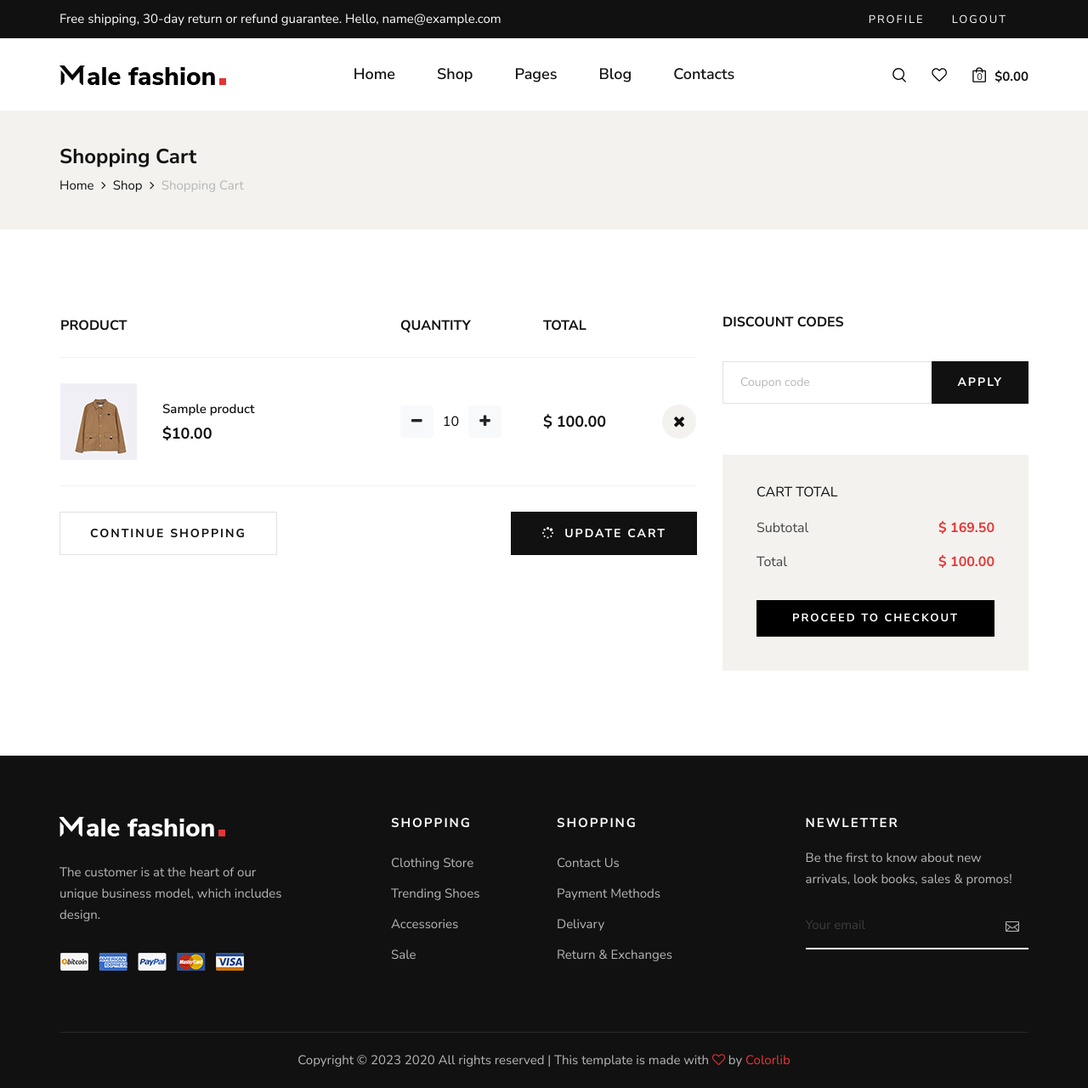
After one commit to mitko-stoyanov/Ecommerce-Store, a Django app: page /cart/ in a window 1280 px wide. The commit adds this page. Shown: the whole page at 85% size. Run offline with Django 4.2, Linux system fonts and the light colour scheme; a user stored in the database is signed in; tables that the repository leaves empty hold one stand-in row (values such as "Sample post"); parts of the project's set-up code (start-up, migrations or seed data) failed here and were passed over; some libraries are stand-ins or nearby versions.

Commit message:
Added cart template. Implemented cart functionality(without minus button and remove product).

```diff
--- a/online_store/online_store/carts/models.py
+++ b/online_store/online_store/carts/models.py
@@ -37,3 +37,6 @@ class CartItem(models.Model):
     is_active = models.BooleanField(
         default=True,
     )
+
+    def sub_total(self):
+        return self.product.price * self.quantity
--- a/online_store/online_store/carts/urls.py
+++ b/online_store/online_store/carts/urls.py
@@ -1,8 +1,9 @@
 from django.urls import path
 
 from . import views
-from online_store.store.views import StorePageView, SearchPageView, ShowDetails
+from .views import CartListView
 
 urlpatterns = (
-    path('add/<int:pk>/', views.add_to_cart, name='cart'),
+    path('', CartListView.as_view(), name='cart_page'),
+    path('add/<int:pk>/', views.add_to_cart, name='add_cart'),
 )
--- a/online_store/online_store/carts/views.py
+++ b/online_store/online_store/carts/views.py
@@ -1,10 +1,30 @@
-from django.shortcuts import render, get_object_or_404, redirect
+from django.shortcuts import redirect
+from django.views.generic import ListView
 
 from online_store.carts.models import Cart, CartItem
 from online_store.store.models import Product
 
 
-# Create your views here.
+class CartListView(ListView):
+    model = CartItem
+    template_name = 'store/cart.html'
+    context_object_name = 'products'
+
+    def get_queryset(self):
+        products = [p for p in CartItem.objects.all() if p.cart == self.request.user.cart]
+        return products
+
+    def get_context_data(self, **kwargs):
+        total = 0
+        products = [p for p in CartItem.objects.all() if p.cart == self.request.user.cart]
+        for cart_item in products:
+            total += (cart_item.product.price * cart_item.quantity)
+
+        context = super(CartListView, self).get_context_data(**kwargs)
+        context['total'] = total
+        return context
+
+
 def add_to_cart(request, pk):
     product = Product.objects.get(pk=pk)
     try:
@@ -25,4 +45,4 @@ def add_to_cart(request, pk):
             cart=cart
         )
         cart_item.save()
-    return redirect('home')
+    return redirect('cart_page')
--- a/online_store/online_store/store/views.py
+++ b/online_store/online_store/store/views.py
@@ -25,7 +25,7 @@ class StorePageView(ListView):
     model = Product
     template_name = 'store/store.html'
     context_object_name = 'products'
-    paginate_by = 1
+    paginate_by = 2
 
     def get_queryset(self):
         if self.kwargs and self.kwargs['category_slug'] is not None:
--- a/online_store/templates/includes/navbar.html
+++ b/online_store/templates/includes/navbar.html
@@ -68,7 +68,7 @@
             <div class="row">
                 <div class="col-lg-6 col-md-7">
                     <div class="header__top__left">
-                        <p>Free shipping, 30-day return or refund guarantee. Hello, {{ user.name }}</p>
+                        <p>Free shipping, 30-day return or refund guarantee. Hello, {{ user.email }}</p>
                     </div>
                 </div>
                 <div class="col-lg-6 col-md-5">
@@ -102,7 +102,7 @@
                         <li><a href="#">Pages</a>
                             <ul class="dropdown">
                                 <li {% if request.resolver_match.url_name == 'about' %}active{% endif %}><a href="{% url 'about' %}">About Us</a></li>
-                                <li><a href="./shop-details.html">Shop Details</a></li>
+                                <li><a href="{% url 'cart_page' %}">Shop Details</a></li>
                                 <li><a href="./shopping-cart.html">Shopping Cart</a></li>
                                 <li><a href="./checkout.html">Check Out</a></li>
                                 <li><a href="./blog-details.html">Blog Details</a></li>
@@ -117,7 +117,7 @@
                 <div class="header__nav__option">
                     <a href="#" class="search-switch"><img src="{% static 'img/icon/search.png' %}" alt=""></a>
                     <a href="#"><img src="{% static 'img/icon/heart.png' %}" alt=""></a>
-                    <a href="#"><img src="{% static 'img/icon/cart.png' %}" alt=""> <span>0</span></a>
+                    <a href="{% url 'cart_page' %}"><img src="{% static 'img/icon/cart.png' %}" alt=""> <span>0</span></a>
                     <div class="price">$0.00</div>
                 </div>
             </div>
--- /dev/null
+++ b/online_store/templates/store/cart.html
@@ -0,0 +1,115 @@
+{% extends 'includes/navbar.html' %}
+{% load static %}
+
+{% block page_content %}
+    <!-- Breadcrumb Section Begin -->
+    <section class="breadcrumb-option">
+        <div class="container">
+            <div class="row">
+                <div class="col-lg-12">
+                    <div class="breadcrumb__text">
+                        <h4>Shopping Cart</h4>
+                        <div class="breadcrumb__links">
+                            <a href="./index.html">Home</a>
+                            <a href="./shop.html">Shop</a>
+                            <span>Shopping Cart</span>
+                        </div>
+                    </div>
+                </div>
+            </div>
+        </div>
+    </section>
+    <!-- Breadcrumb Section End -->
+
+    <!-- Shopping Cart Section Begin -->
+    <section class="shopping-cart spad">
+        <div class="container">
+            <div class="row">
+                <div class="col-lg-8">
+                    <div class="shopping__cart__table">
+                        <table>
+                            <thead>
+                            <tr>
+                                <th>Product</th>
+                                <th>Quantity</th>
+                                <th>Total</th>
+                                <th></th>
+                            </tr>
+                            </thead>
+                            <tbody>
+
+                            {% for cart_item in products %}
+                                <tr>
+                                    <td class="product__cart__item">
+                                        <div class="product__cart__item__pic">
+                                            <img src="{% static 'img/shopping-cart/cart-1.jpg' %}" alt="">
+                                        </div>
+                                        <div class="product__cart__item__text">
+                                            <h6>{{ cart_item.product.product_name }}</h6>
+                                            <h5>${{ cart_item.product.price | floatformat:2 }}</h5>
+                                        </div>
+                                    </td>
+                                    {#                                    <td class="quantity__item">#}
+                                    {#                                        <div class="quantity">#}
+                                    {#                                            <div class="pro-qty-2">#}
+                                    {#                                                <input type="text" value="{{ cart_item.quantity }}">#}
+                                    {#                                            </div>#}
+                                    {#                                        </div>#}
+                                    {#                                    </td>#}
+                                    <td>
+                                        <div class="quantity">
+                                            <div class="input-group-prepend">
+                                                <a  class="btn btn-light" type="button" id="button-plus"><i
+                                                        class="fa fa-minus"></i></a>
+                                                <input style="width: 25%; border: none; text-align: center" type="text" value="{{ cart_item.quantity }}">
+                                                <a href="{% url 'add_cart' cart_item.product.pk%}" class="btn btn-light" type="button" id="button-minus"><i
+                                                        class="fa fa-plus"></i></a>
+                                            </div>
+
+                                            <div class="input-group-append">
+
+                                            </div>
+                                        </div>
+                                    </td>
+                                    <td class="cart__price">$ {{ cart_item.sub_total | floatformat:2 }}</td>
+                                    <td class="cart__close"><i class="fa fa-close"></i></td>
+                                </tr>
+                            {% endfor %}
+                            </tbody>
+                        </table>
+                    </div>
+                    <div class="row">
+                        <div class="col-lg-6 col-md-6 col-sm-6">
+                            <div class="continue__btn">
+                                <a href="{% url 'store' %}">Continue Shopping</a>
+                            </div>
+                        </div>
+                        <div class="col-lg-6 col-md-6 col-sm-6">
+                            <div class="continue__btn update__btn">
+                                <a href="#"><i class="fa fa-spinner"></i> Update cart</a>
+                            </div>
+                        </div>
+                    </div>
+                </div>
+                <div class="col-lg-4">
+                    <div class="cart__discount">
+                        <h6>Discount codes</h6>
+                        <form action="#">
+                            <input type="text" placeholder="Coupon code">
+                            <button type="submit">Apply</button>
+                        </form>
+                    </div>
+                    <div class="cart__total">
+                        <h6>Cart total</h6>
+                        <ul>
+                            <li>Subtotal <span>$ 169.50</span></li>
+                            <li>Total <span>$ {{ total | floatformat:2 }}</span></li>
+                        </ul>
+                        <a href="#" class="primary-btn">Proceed to checkout</a>
+                    </div>
+                </div>
+            </div>
+        </div>
+    </section>
+    <!-- Shopping Cart Section End -->
+{% endblock %}
--- a/online_store/templates/store/product_details.html
+++ b/online_store/templates/store/product_details.html
@@ -97,7 +97,7 @@
                             <p>Coat with quilted lining and an adjustable hood. Featuring long sleeves with adjustable
                                 cuff tabs, adjustable asymmetric hem with elastic side tabs and a front zip fastening
                                 with placket.</p>
-                            <form action="{% url 'cart' product.pk %}">
+                            <form action="{% url 'add_cart' product.pk %}">
                                 <div class="product__details__option">
                                     <div class="product__details__option__size">
                                         <span>Size:</span>
```
